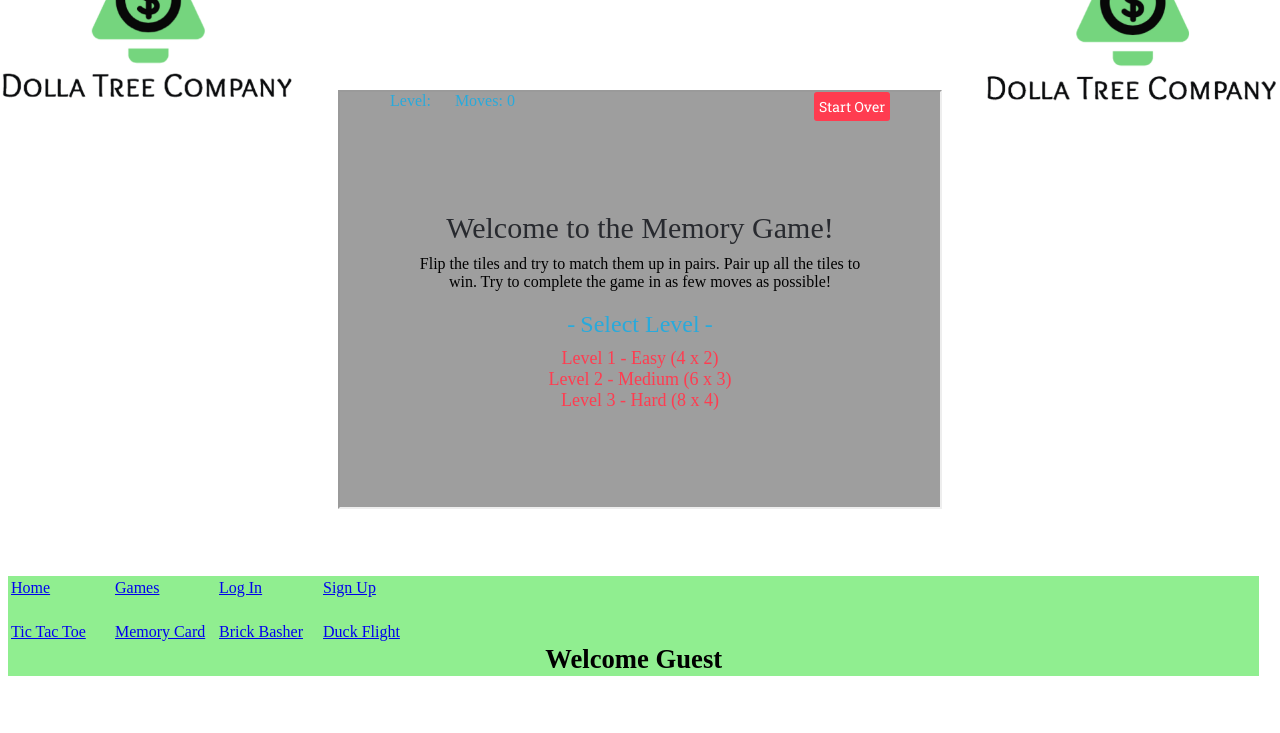
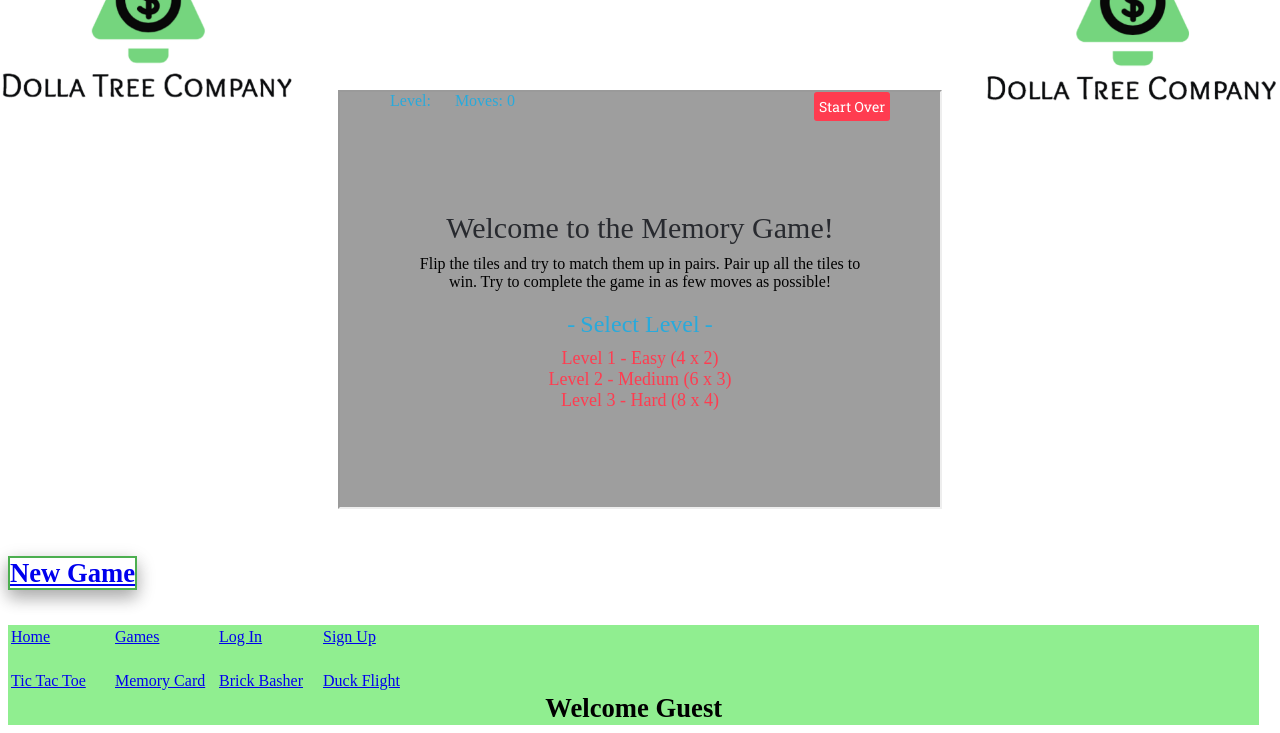
Before and after one commit to gongpengjun/422_Project2, a PHP site: page /memorycard.php in a window 1280 px wide. Shown: the part 84-817 px from the top of the page. Before the commit the page ends 760 px from the top, so only its background shows below. Run offline with PHP 8.4, Linux system fonts and the light colour scheme.

Commit message:
memorycard reset button

```diff
--- a/memorycard.php
+++ b/memorycard.php
@@ -23,6 +23,11 @@
 
 <div id="container"></div>
 
+<div id="button">
+	<br>
+		<a href = "memorycard.php" class="button">New Game</a>
+	</div>
+
 <br><br>
 
 <?php
```
Also changed, not shown: memorygame/js/memory.js (+13 -0 lines).
